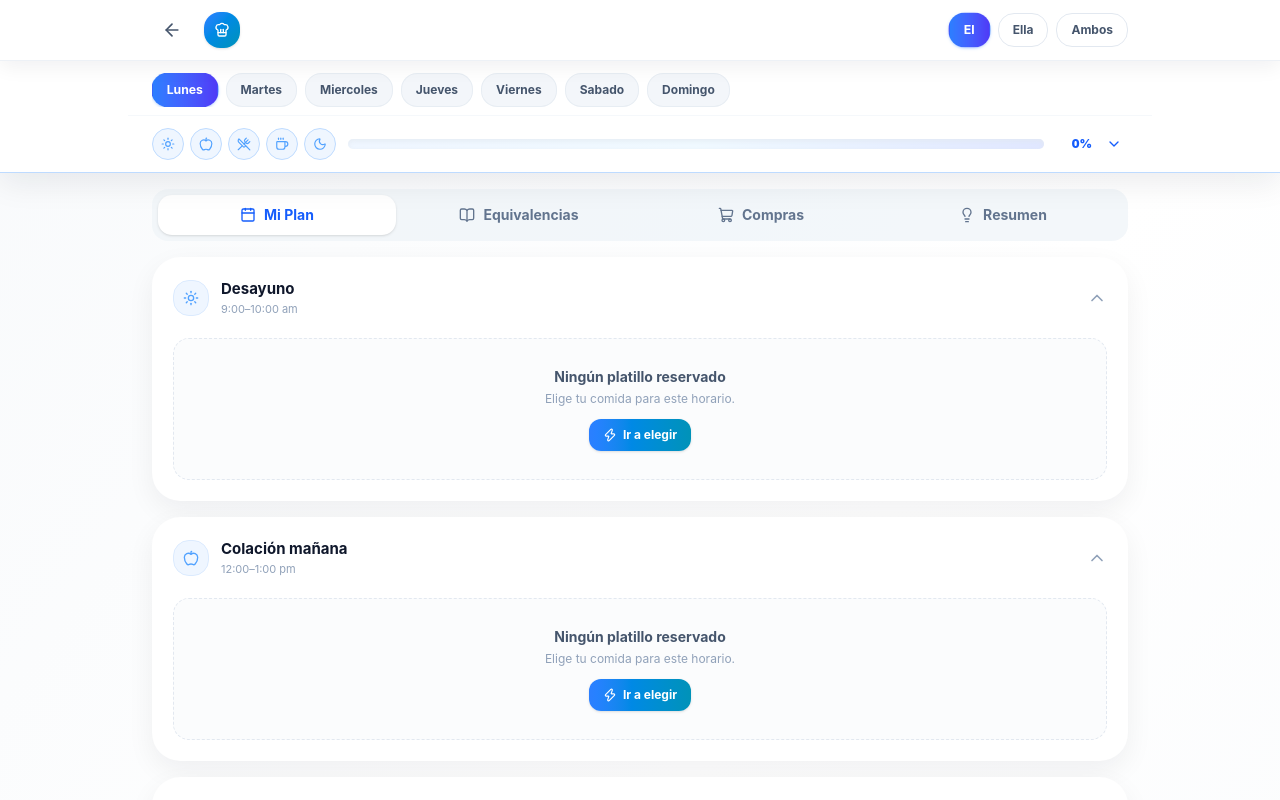
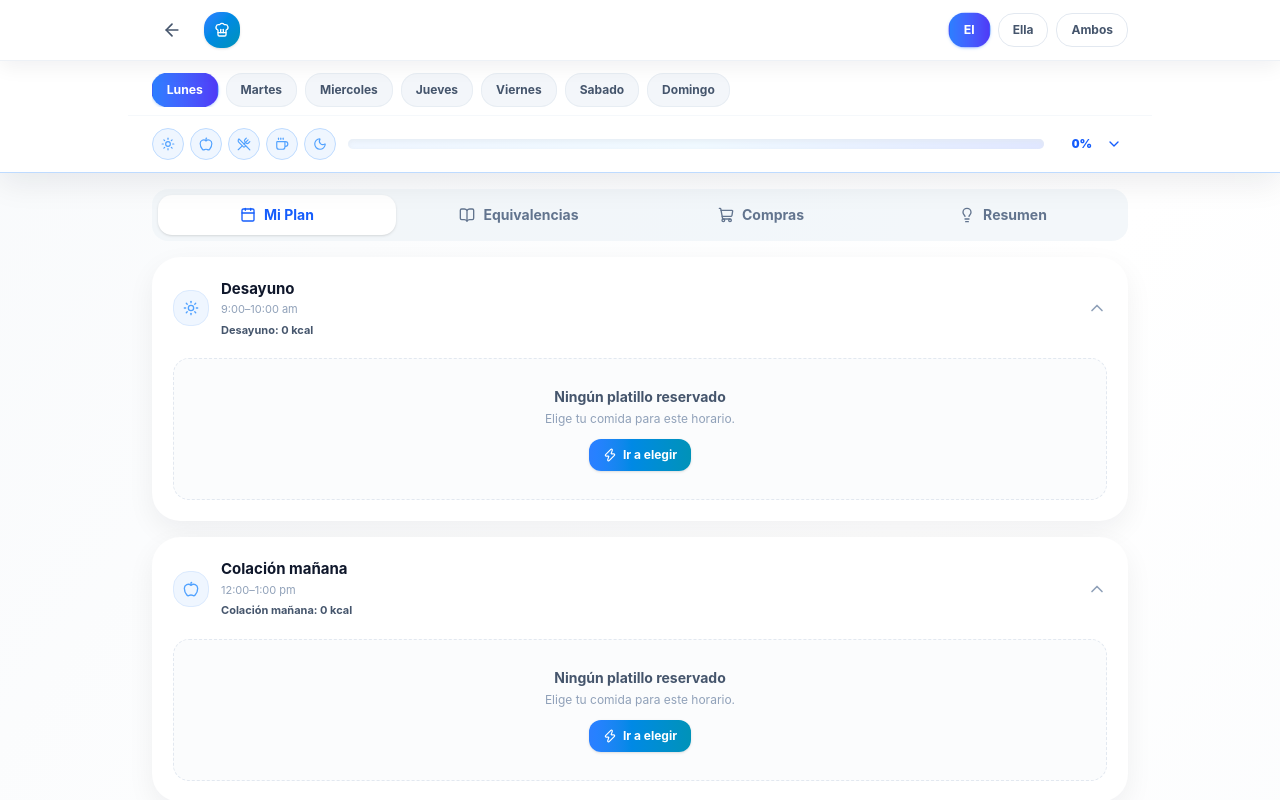
Before and after one commit to VtorErick/PlanNutricional, a React (Vite) app: page / in a window 1280 px wide. Both pictures are taken after a click on the button 396 px from the left and 495 px from the top of the page. Shown: the top 800 px of the page. Built offline with nearby package versions, Linux system fonts and the light colour scheme.

Commit message:
Agregar calorías por platillo y resumen diario móvil

```diff
--- a/src/components/MealSelector.tsx
+++ b/src/components/MealSelector.tsx
@@ -90,6 +90,10 @@ export default function MealSelector({
                   <p className="text-xs sm:text-[13px] text-slate-500 mt-1.5 font-medium leading-relaxed break-words">
                     {comida.detalle}
                   </p>
+                  <p className={`text-[11px] sm:text-xs mt-2 font-bold ${accentClasses.text}`}>
+                    {comida.caloriasKcal || 0} kcal
+                    {typeof comida.proteinaG === 'number' ? ` · ${comida.proteinaG}g proteína` : ''}
+                  </p>
                 </div>
               </div>
 
--- a/src/components/views/PlanView.tsx
+++ b/src/components/views/PlanView.tsx
@@ -15,6 +15,7 @@ import MealSelector from '../MealSelector';
 import { useDiet } from '../../context/DietContext';
 import { getMomentMacroPortions } from '../../utils/macros';
 import { downloadDaySelectionPdf } from '../../services/pdfService';
+import { sumSelectedMealCalories } from '../../utils/nutrition';
 
 const momentoIcons: Record<string, React.ElementType> = {
   desayuno: Sun,
@@ -114,6 +115,9 @@ export default function PlanView() {
 
           const porcionesElMomento = getMomentMacroPortions(perfilesData.el, momento.key);
           const porcionesEllaMomento = getMomentMacroPortions(perfilesData.ella, momento.key);
+          const kcalSingle = sumSelectedMealCalories(mealsSingleSeleccionadas);
+          const kcalEl = sumSelectedMealCalories(mealsElSeleccionadas);
+          const kcalElla = sumSelectedMealCalories(mealsEllaSeleccionadas);
 
           const isElegidoVacio =
             !estaEnEdicion &&
@@ -165,6 +169,11 @@ export default function PlanView() {
                       </h3>
                     </div>
                     <p className="text-[11px] text-slate-400 mt-0.5">{momento.hora}</p>
+                    <p className="text-[11px] mt-1 font-bold text-slate-600">
+                      {!isAmbos
+                        ? `${momento.label}: ${kcalSingle} kcal`
+                        : `Subtotal: Él ${kcalEl} kcal · Ella ${kcalElla} kcal`}
+                    </p>
                   </div>
                 </div>
 
@@ -232,6 +241,10 @@ export default function PlanView() {
                                     </h4>
                                     <p className="text-slate-600 text-xs leading-relaxed">
                                       {meal.detalle}
+                                    </p>
+                                    <p className={`text-[11px] mt-2 font-bold ${ac.text}`}>
+                                      {meal.caloriasKcal || 0} kcal
+                                      {typeof meal.proteinaG === 'number' ? ` · ${meal.proteinaG}g proteína` : ''}
                                     </p>
 
                                     <div className="mt-3 flex flex-wrap gap-1.5">
@@ -305,6 +318,10 @@ export default function PlanView() {
                                           </h4>
                                           <p className="text-slate-600 text-xs leading-relaxed">
                                             {meal.detalle}
+                                          </p>
+                                          <p className="text-[11px] mt-2 font-bold text-blue-600">
+                                            {meal.caloriasKcal || 0} kcal
+                                            {typeof meal.proteinaG === 'number' ? ` · ${meal.proteinaG}g proteína` : ''}
                                           </p>
 
                                           <div className="mt-3 flex flex-wrap gap-1.5">
@@ -395,6 +412,10 @@ export default function PlanView() {
                                           </h4>
                                           <p className="text-slate-600 text-xs leading-relaxed">
                                             {meal.detalle}
+                                          </p>
+                                          <p className="text-[11px] mt-2 font-bold text-rose-600">
+                                            {meal.caloriasKcal || 0} kcal
+                                            {typeof meal.proteinaG === 'number' ? ` · ${meal.proteinaG}g proteína` : ''}
                                           </p>
 
                                           <div className="mt-3 flex flex-wrap gap-1.5">
--- a/src/components/views/SummaryView.tsx
+++ b/src/components/views/SummaryView.tsx
@@ -2,6 +2,7 @@ import React, { useState } from 'react';
 import { motion } from 'framer-motion';
 import { BarChart3, Heart, Shield, TrendingDown, User } from 'lucide-react';
 import { useDiet } from '../../context/DietContext';
+import { estimateDailyCaloriesFromObjectives } from '../../utils/nutrition';
 
 const mealKeys = ['desayuno', 'colacion_am', 'comida', 'colacion_pm', 'cena'] as const;
 const mealLabels = ['Des', 'C.AM', 'Com', 'C.PM', 'Cen'];
@@ -17,7 +18,7 @@ const categories = [
 ] as const;
 
 export default function SummaryView() {
-  const { perfilActivo, perfilesData, ac } = useDiet();
+  const { perfilActivo, perfilesData, ac, diaActivo, selecciones } = useDiet();
   const [ambosSubTab, setAmbosSubTab] = useState<'el' | 'ella'>('el');
 
   const isAmbos = perfilActivo === 'ambos';
@@ -87,6 +88,13 @@ export default function SummaryView() {
               }
             : ac;
 
+          const caloriasObjetivo = p.metaCaloricaKcalDia ?? estimateDailyCaloriesFromObjectives(p);
+          const planDia = p.plan[diaActivo] || {};
+          const caloriasDiaSeleccionado = Object.entries(planDia).reduce((accMomento, [momentoKey, meals]) => {
+            const selected = (meals || []).find((meal) => selecciones[`${p.id}-${diaActivo}-${momentoKey}-${meal.nombre}`]);
+            return accMomento + (selected?.caloriasKcal || 0);
+          }, 0);
+
           return (
             <div key={p.perfil} className={`space-y-4 ${hiddenClass}`}>
               {isAmbos && (
@@ -100,6 +108,25 @@ export default function SummaryView() {
                   Resumen de {p.nombre}
                 </h3>
               )}
+
+              <div className="grid grid-cols-1 sm:grid-cols-2 gap-3">
+                <div className={`rounded-2xl p-4 border ${dynamicAc.border} ${dynamicAc.bgLight}`}>
+                  <p className="text-[11px] uppercase tracking-wider text-slate-500 font-bold">
+                    Meta calórica
+                  </p>
+                  <p className={`text-lg sm:text-xl font-black mt-1 ${dynamicAc.textDark}`}>
+                    {caloriasObjetivo} kcal/día
+                  </p>
+                </div>
+                <div className="rounded-2xl p-4 border border-slate-200 bg-slate-50">
+                  <p className="text-[11px] uppercase tracking-wider text-slate-500 font-bold">
+                    Día seleccionado ({diaActivo})
+                  </p>
+                  <p className="text-lg sm:text-xl font-black mt-1 text-slate-800">
+                    {caloriasDiaSeleccionado} kcal
+                  </p>
+                </div>
+              </div>
 
               <div className="relative rounded-2xl overflow-hidden shadow-sm">
                 <img
--- a/src/context/DietContext.tsx
+++ b/src/context/DietContext.tsx
@@ -8,6 +8,7 @@ import { parseObjectToData } from '../dataManager';
 import { callGeminiDirectly } from '../services/aiService';
 import { showAppAlert, showAppConfirm } from '../utils/appDialogs';
 import type { QuestionnairePayload, TargetProfile } from '../components/NutritionQuestionnaire';
+import { enrichPlanWithNutrition } from '../utils/nutrition';
 
 export type PerfilActivo = 'el' | 'ella' | 'ambos' | null;
 export type TabState = 'plan' | 'equivalencias' | 'compras' | 'resumen';
@@ -180,10 +181,10 @@ export const DietProvider = ({ children }: { children: ReactNode }) => {
   // ─── Computed: Profiles & Equivalences ─────────────────────────────
   const perfilesData: Record<string, Profile> = useMemo(() => ({
     el: dataVersions.el === 'custom' && customData.el?.perfilEL
-      ? { ...customData.el.perfilEL, plan: customData.el.planEL }
+      ? { ...customData.el.perfilEL, plan: enrichPlanWithNutrition(customData.el.planEL || {}) }
       : origPerfilesData.el,
     ella: dataVersions.ella === 'custom' && customData.ella?.perfilELLA
-      ? { ...customData.ella.perfilELLA, plan: customData.ella.planELLA }
+      ? { ...customData.ella.perfilELLA, plan: enrichPlanWithNutrition(customData.ella.planELLA || {}) }
       : origPerfilesData.ella,
   }), [dataVersions, customData]);
 
--- a/src/data.ts
+++ b/src/data.ts
@@ -4,6 +4,7 @@ import {
 
 import { perfilEL, equivalenciasEL, planEL } from './data/perfil-el';
 import { perfilELLA, equivalenciasELLA, planELLA } from './data/perfil-ella';
+import { enrichPlanWithNutrition } from './utils/nutrition';
 
 import { Profile, Equivalencia } from './types';
 
@@ -14,8 +15,8 @@ export const iconsMap: Record<string, any> = {
 };
 
 export const perfilesData: Record<string, Profile> = {
-  el: { ...perfilEL, plan: planEL } as Profile,
-  ella: { ...perfilELLA, plan: planELLA } as Profile,
+  el: { ...perfilEL, plan: enrichPlanWithNutrition(planEL) } as Profile,
+  ella: { ...perfilELLA, plan: enrichPlanWithNutrition(planELLA) } as Profile,
 };
 
 export const equivalenciasData: Record<string, Equivalencia[]> = {
--- a/src/data/perfil-el.ts
+++ b/src/data/perfil-el.ts
@@ -8,6 +8,7 @@ export const perfilEL = {
   descripcion: 'Plan diseñado para bajar de peso con horarios tarde-noche. Tu riesgo principal es llegar con hambre y rebotar a pan, galletas, cereal o dulce. Este plan mete proteína fuerte en cada comida y opciones dulces inteligentes.',
   perfil: '90 kg • 1.70 m • 32 años • IMC 31.1',
   meta: 'Llegar a peso saludable (~75 kg) sin sentir castigo',
+  metaCaloricaKcalDia: 1850,
   horariosTexto: '9–10 am • Col. AM • 5–6 pm • Col. PM • 10–11 pm',
   momentos: [
     { key: 'desayuno', label: 'Desayuno', hora: '9:00–10:00 am' },
--- a/src/data/perfil-ella.ts
+++ b/src/data/perfil-ella.ts
@@ -8,6 +8,7 @@ export const perfilELLA = {
   descripcion: 'Plan basado en la guía del nutriólogo con estructura de equivalentes. Frutas moderadas, verduras altas, grasas medidas. Adaptado para cuidar niveles de insulina.',
   perfil: '65 kg • 1.60 m • 31 años • IMC 25.4',
   meta: 'Llegar a peso saludable (~58 kg) con control de insulina',
+  metaCaloricaKcalDia: 1500,
   horariosTexto: '8 am • Col. AM • 3 pm • Col. PM • 9–10 pm',
   momentos: [
     { key: 'desayuno', label: 'Desayuno', hora: '8:00 am' },
--- a/src/types/index.ts
+++ b/src/types/index.ts
@@ -4,6 +4,8 @@ export interface MealItem {
   detalle: string;
   tags: string[];
   super: string[];
+  caloriasKcal?: number;
+  proteinaG?: number;
 }
 
 export interface MealTime {
@@ -25,6 +27,7 @@ export interface Profile {
   objetivosPorMomento: Record<string, Record<string, number>>;
   distribucionDiaria: { grupo: string; total: number; detalle: string }[];
   resumenPersonal: string[];
+  metaCaloricaKcalDia?: number;
   plan: Record<string, Record<string, MealItem[]>>;
 }
 
--- /dev/null
+++ b/src/utils/nutrition.ts
@@ -0,0 +1,112 @@
+import type { MealItem, Profile } from '../types';
+
+const EXCHANGE_VALUES: Record<string, { kcal: number; protein: number }> = {
+  frutas: { kcal: 60, protein: 0.5 },
+  verduras: { kcal: 25, protein: 1 },
+  cereales: { kcal: 70, protein: 2 },
+  leguminosas: { kcal: 120, protein: 8 },
+  lacteos: { kcal: 95, protein: 7 },
+  proteina: { kcal: 75, protein: 7 },
+  grasas: { kcal: 45, protein: 0 },
+};
+
+const PORTION_KEY_ALIASES: Record<string, string> = {
+  fruta: 'frutas',
+  frutas: 'frutas',
+  verdura: 'verduras',
+  verduras: 'verduras',
+  cereal: 'cereales',
+  cereales: 'cereales',
+  leguminosa: 'leguminosas',
+  leguminosas: 'leguminosas',
+  lacteo: 'lacteos',
+  lacteos: 'lacteos',
+  proteína: 'proteina',
+  proteina: 'proteina',
+  grasas: 'grasas',
+  grasa: 'grasas',
+};
+
+export function estimateMealNutritionFromPortions(portionsText: string): { caloriasKcal: number; proteinaG: number } {
+  if (!portionsText || /libre/i.test(portionsText)) {
+    return { caloriasKcal: 35, proteinaG: 1 };
+  }
+
+  const entries = portionsText
+    .split('|')
+    .map((chunk) => chunk.trim())
+    .filter(Boolean);
+
+  let kcal = 0;
+  let protein = 0;
+
+  for (const entry of entries) {
+    const match = entry.match(/([A-Za-zÁÉÍÓÚáéíóúñÑ]+)\s*(\d+)/);
+    if (!match) continue;
+
+    const key = PORTION_KEY_ALIASES[match[1].toLowerCase()];
+    const amount = Number(match[2]);
+    if (!key || Number.isNaN(amount)) continue;
+
+    const exchange = EXCHANGE_VALUES[key];
+    kcal += exchange.kcal * amount;
+    protein += exchange.protein * amount;
+  }
+
+  return {
+    caloriasKcal: Math.max(35, Math.round(kcal || 0)),
+    proteinaG: Math.max(0, Math.round(protein || 0)),
+  };
+}
+
+export function ensureMealNutrition(meal: MealItem): MealItem {
+  if (typeof meal.caloriasKcal === 'number' && Number.isFinite(meal.caloriasKcal) && meal.caloriasKcal > 0) {
+    return {
+      ...meal,
+      proteinaG: typeof meal.proteinaG === 'number' && Number.isFinite(meal.proteinaG)
+        ? Math.round(meal.proteinaG)
+        : meal.proteinaG,
+      caloriasKcal: Math.round(meal.caloriasKcal),
+    };
+  }
+
+  const estimated = estimateMealNutritionFromPortions(meal.porciones);
+  return {
+    ...meal,
+    caloriasKcal: estimated.caloriasKcal,
+    proteinaG: typeof meal.proteinaG === 'number' ? Math.round(meal.proteinaG) : estimated.proteinaG,
+  };
+}
+
+export function enrichPlanWithNutrition(plan: Record<string, Record<string, MealItem[]>>) {
+  const nextPlan: Record<string, Record<string, MealItem[]>> = {};
+
+  for (const [dia, momentos] of Object.entries(plan || {})) {
+    nextPlan[dia] = {};
+    for (const [momento, comidas] of Object.entries(momentos || {})) {
+      nextPlan[dia][momento] = Array.isArray(comidas) ? comidas.map(ensureMealNutrition) : [];
+    }
+  }
+
+  return nextPlan;
+}
+
+export function estimateDailyCaloriesFromObjectives(profile: Profile): number {
+  const objetivos = profile.objetivosPorMomento || {};
+  let kcal = 0;
+
+  for (const grupos of Object.values(objetivos)) {
+    for (const [groupKey, amount] of Object.entries(grupos || {})) {
+      const normalized = PORTION_KEY_ALIASES[groupKey.toLowerCase()];
+      const exchange = normalized ? EXCHANGE_VALUES[normalized] : null;
+      if (!exchange) continue;
+      kcal += exchange.kcal * (Number(amount) || 0);
+    }
+  }
+
+  return Math.round(kcal);
+}
+
+export function sumSelectedMealCalories(meals: MealItem[]): number {
+  return meals.reduce((acc, meal) => acc + (meal.caloriasKcal || 0), 0);
+}
```
Also changed, not shown: api/generate-plan.js (+4 -3 lines), src/services/aiService.ts (+4 -3 lines).
